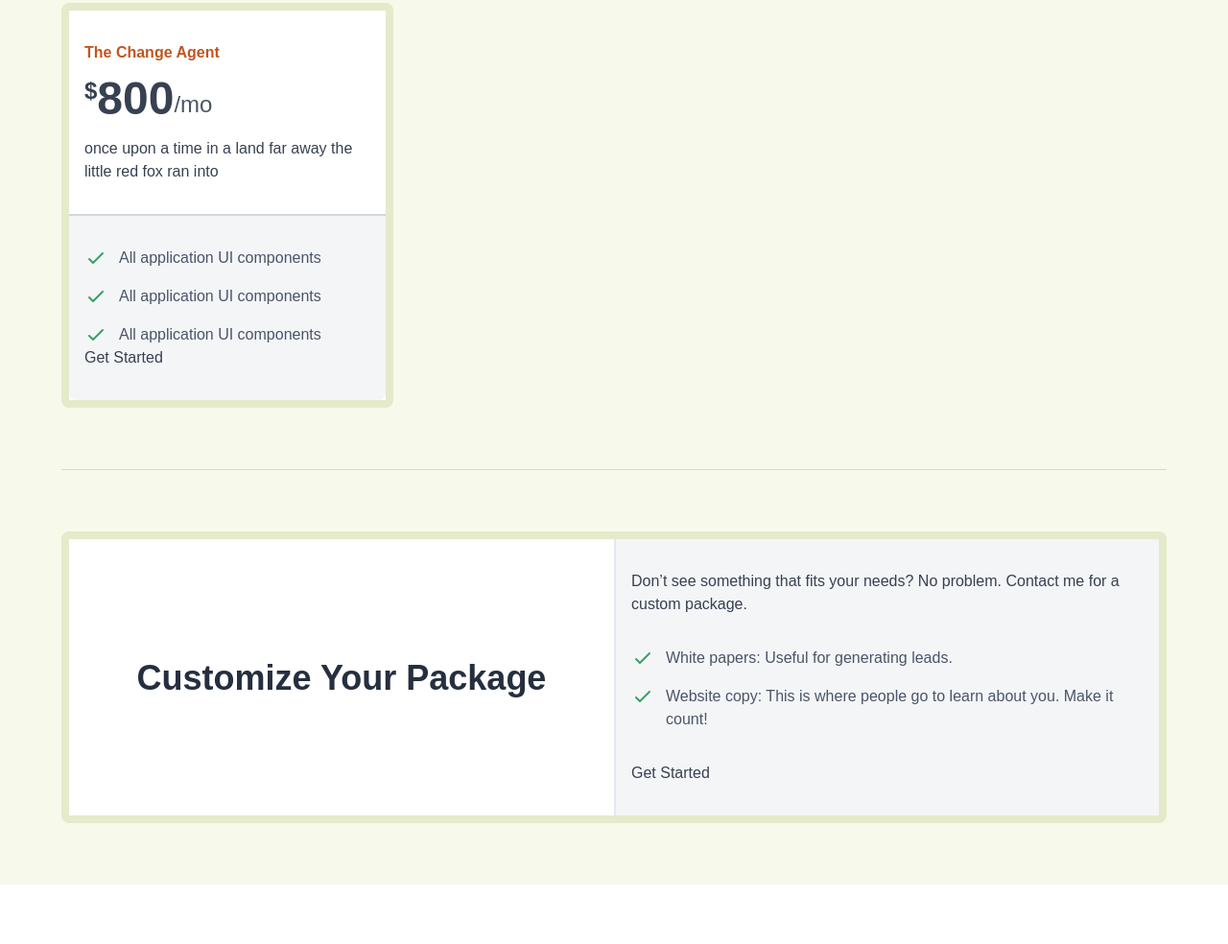
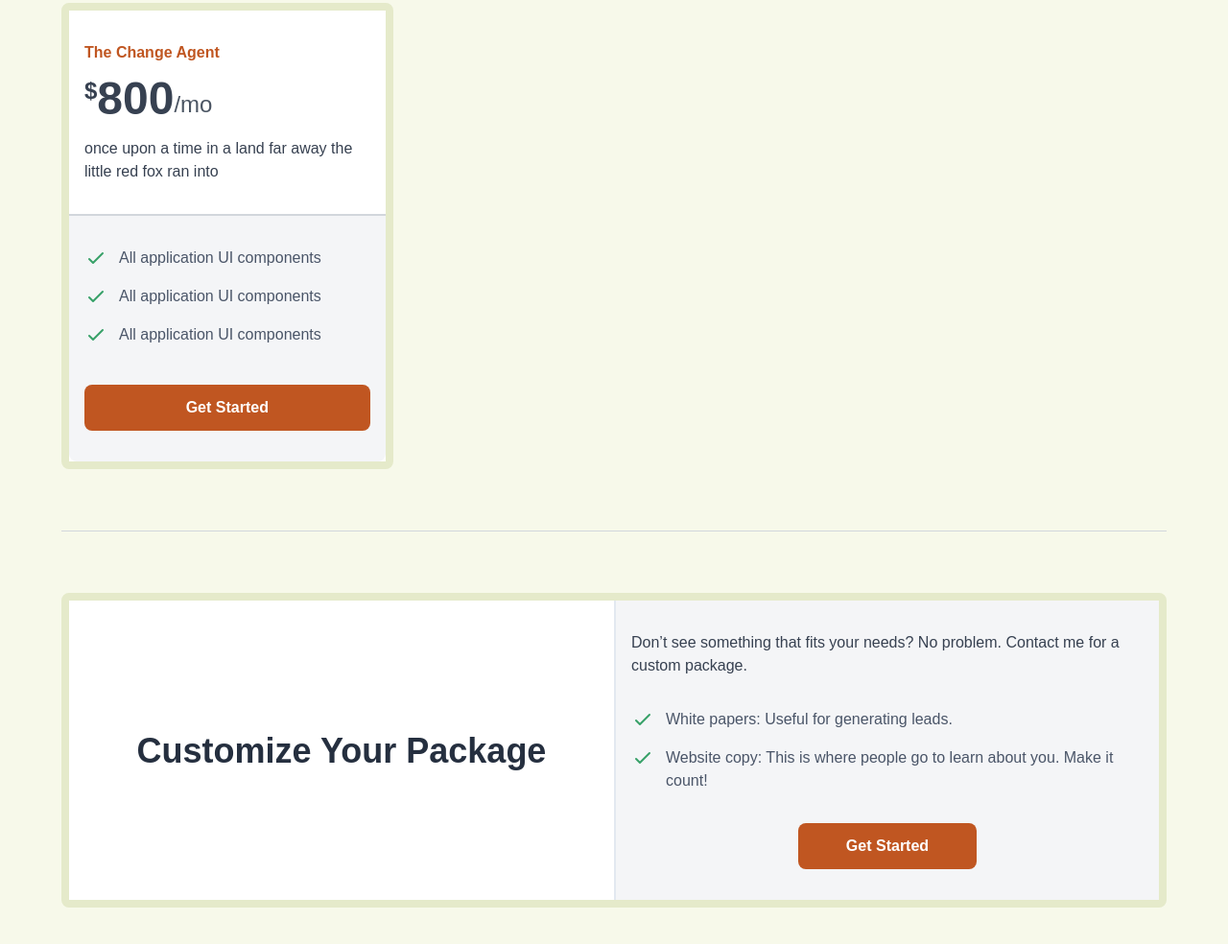
Before and after one commit to dtjv/colleen, a website: page src/index.html in a window 1280 px wide. Shown: the part 3654-4638 px from the top of the page at 96% size. Before the commit the page ends 4576 px from the top, so only its background shows below. Drawn offline with Linux system fonts and the light colour scheme; a web font is replaced by a local one.

Commit message:
Refactor: button

```diff
--- a/src/index.html
+++ b/src/index.html
@@ -421,7 +421,7 @@
                     </li>
                   </ul>
                 </div>
-                <div class="btn-wrapper">
+                <div class="btn-wrapper mt-0">
                   <a href="" class="btn lg-w-35">Get Started</a>
                 </div>
               </div>
--- a/src/scss/app.scss
+++ b/src/scss/app.scss
@@ -13,3 +13,4 @@
 @import "components/portfolio";
 @import "components/companies";
 @import "components/price";
+@import "components/button";
--- /dev/null
+++ b/src/scss/components/_button.scss
@@ -0,0 +1,29 @@
+.btn-wrapper {
+  margin-top: $sz-10;
+  text-align: center;
+}
+
+.btn {
+  display: inline-block;
+  font-size: $text-md;
+  font-weight: $text-semibold;
+  border-radius: $rounded-lg;
+  color: $white;
+  background-color: $bg-secondary;
+  padding: $sz-3 $sz-4;
+  width: 100%;
+  line-height: $sz-6;
+  text-align: center;
+  transition-duration: 0.15s;
+  transition-timing-function: cubic-bezier(0.4, 0, 0.2, 1);
+  transition-property: background-color, border-color, color, fill, stroke,
+    opacity, box-shadow, transform;
+
+  &:focus {
+    outline: 0;
+  }
+
+  &:hover {
+    background-color: $bg-secondary-lite;
+  }
+}
```
Also changed, not shown: src/css/app.css, 1 other file.
